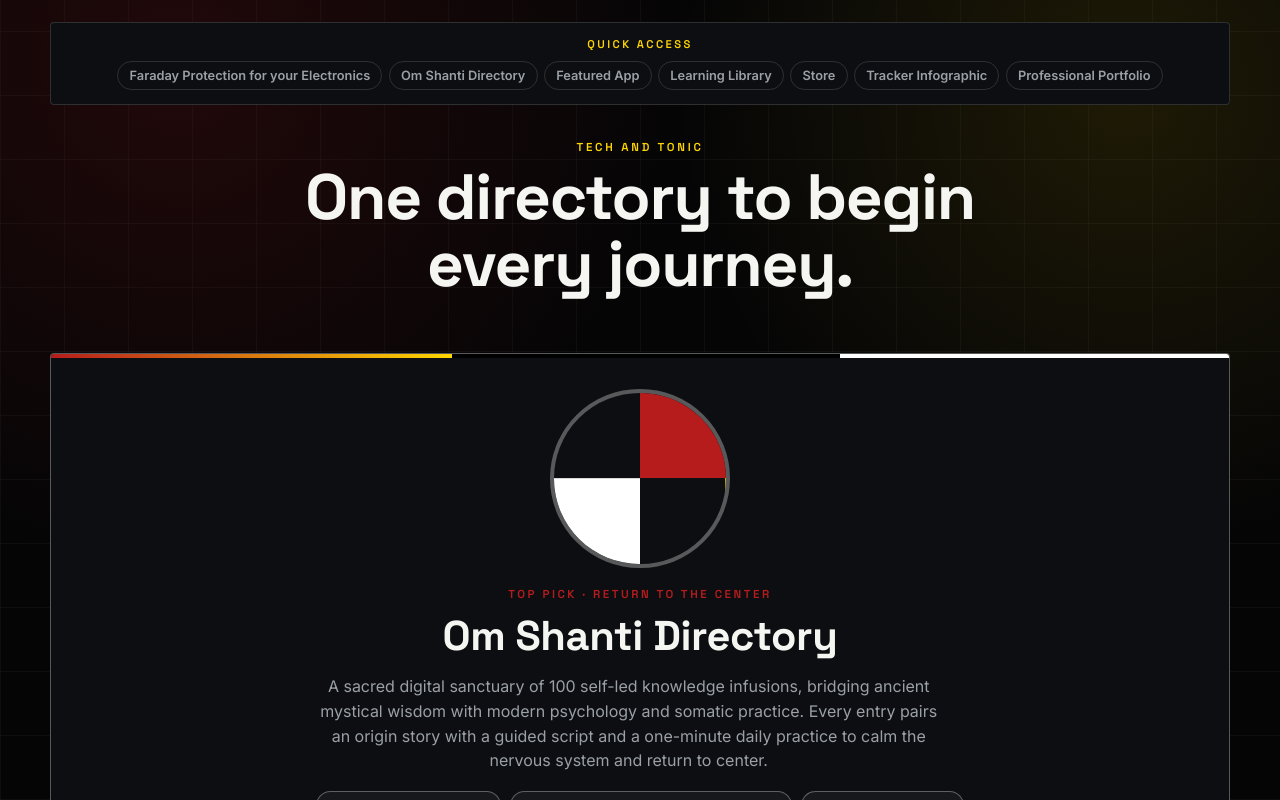
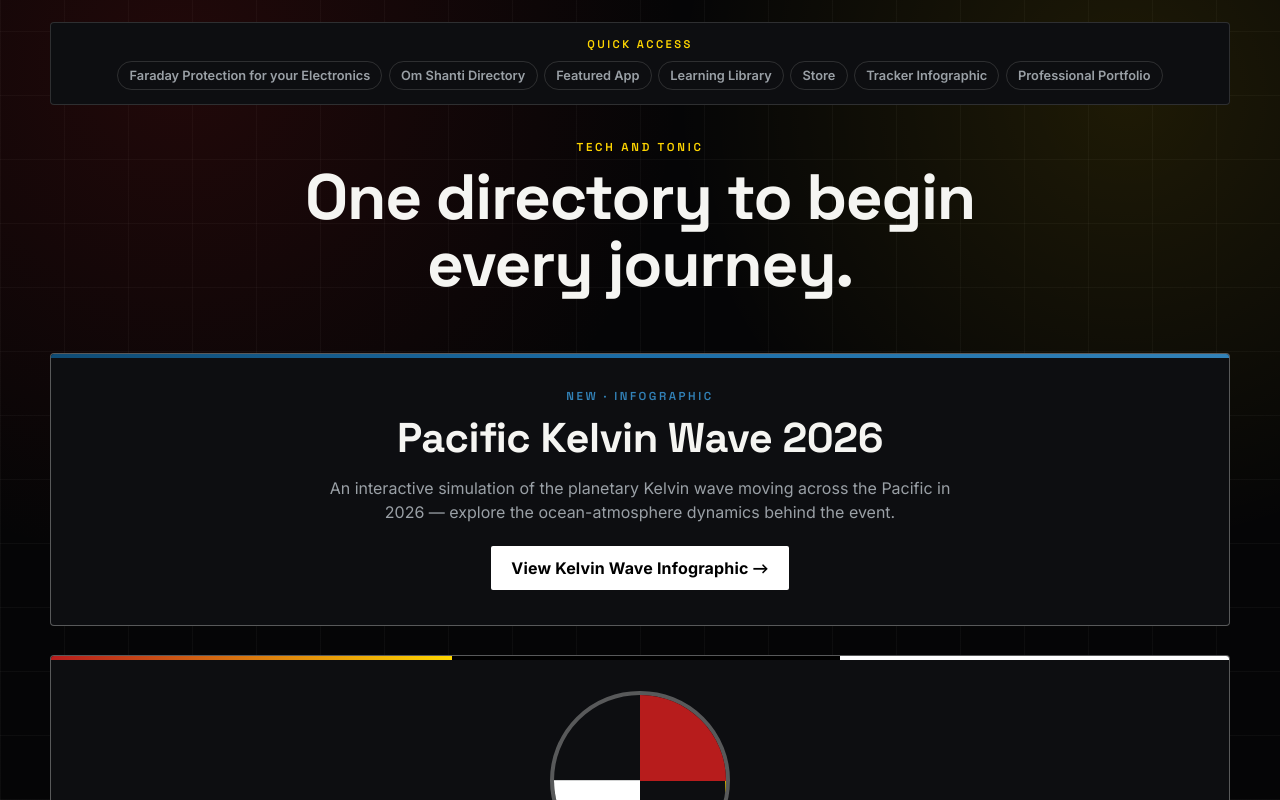
Before and after one commit to aaroncrume-techandtonic/tech-and-tonic-portfolio, a React (Vite) app: page / in a window 1280 px wide. Shown: the top 800 px of the page. Built offline with nearby package versions, Linux system fonts and the light colour scheme.

Commit message:
Add Pacific Kelvin Wave 2026 infographic spotlight to top of homepage

```diff
--- a/src/main.tsx
+++ b/src/main.tsx
@@ -185,6 +185,14 @@ const omShantiFeature = groupedLinks
   .find((group) => group.id === 'featured')
   ?.links.find((item) => item.title === 'Om Shanti Directory');
 
+const kelvinWaveFeature: LinkCard = {
+  title: 'Pacific Kelvin Wave 2026',
+  detail:
+    'An interactive simulation of the planetary Kelvin wave moving across the Pacific in 2026 — explore the ocean-atmosphere dynamics behind the event.',
+  href: 'https://github.com/aaroncrume-techandtonic/pacific-kelvin-wave-2026',
+  label: 'New · Infographic',
+};
+
 function App() {
   return (
     <>
@@ -205,6 +213,22 @@ function App() {
           <p className="eyebrow">Tech and Tonic</p>
           <h1>One directory to begin every journey.</h1>
         </header>
+
+        <section className="spotlight kelvin-spotlight" aria-labelledby="kelvin-spotlight-heading">
+          <div className="spotlight-content">
+            <p className="spotlight-eyebrow">{kelvinWaveFeature.label}</p>
+            <h2 id="kelvin-spotlight-heading">{kelvinWaveFeature.title}</h2>
+            <p className="spotlight-detail">{kelvinWaveFeature.detail}</p>
+            <a
+              className="spotlight-cta"
+              href={kelvinWaveFeature.href}
+              target="_blank"
+              rel="noopener noreferrer"
+            >
+              View Kelvin Wave Infographic &rarr;
+            </a>
+          </div>
+        </section>
 
         {omShantiFeature && (
           <section className="spotlight" aria-labelledby="spotlight-heading">
--- a/src/style.css
+++ b/src/style.css
@@ -158,6 +158,14 @@ a {
   right: 0;
   height: 4px;
   background: var(--wheel-gradient);
+}
+
+.kelvin-spotlight::before {
+  background: linear-gradient(90deg, #0f4c75 0%, #1c6ea8 50%, #3282b8 100%);
+}
+
+.kelvin-spotlight .spotlight-eyebrow {
+  color: #3282b8;
 }
 
 .spotlight-motif {
```
